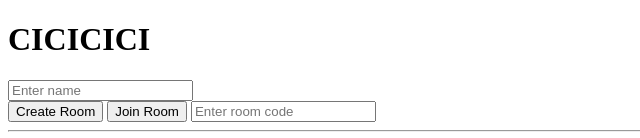
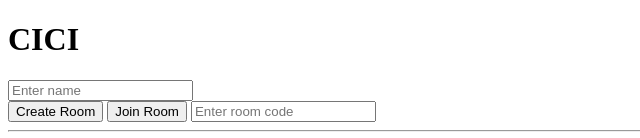
Before and after one commit to FarazAleemWork/devJeo, a website: page quizlamfd/index.html in a window 1280 px wide. Shown: the top 138 px of the page, without its empty margins (0-640 px from the left). Drawn offline with nearby package versions, Linux system fonts and the light colour scheme; no server answers.

```diff
--- a/quizlamfd/index.html
+++ b/quizlamfd/index.html
@@ -4,7 +4,7 @@
   <title>Quizlam Basic Frontend</title>
 </head>
 <body>
-  <h1>CICICICI</h1>
+  <h1>CICI</h1>
 
   <input type="text" id="playerName" placeholder="Enter name" />
 </br>
```
